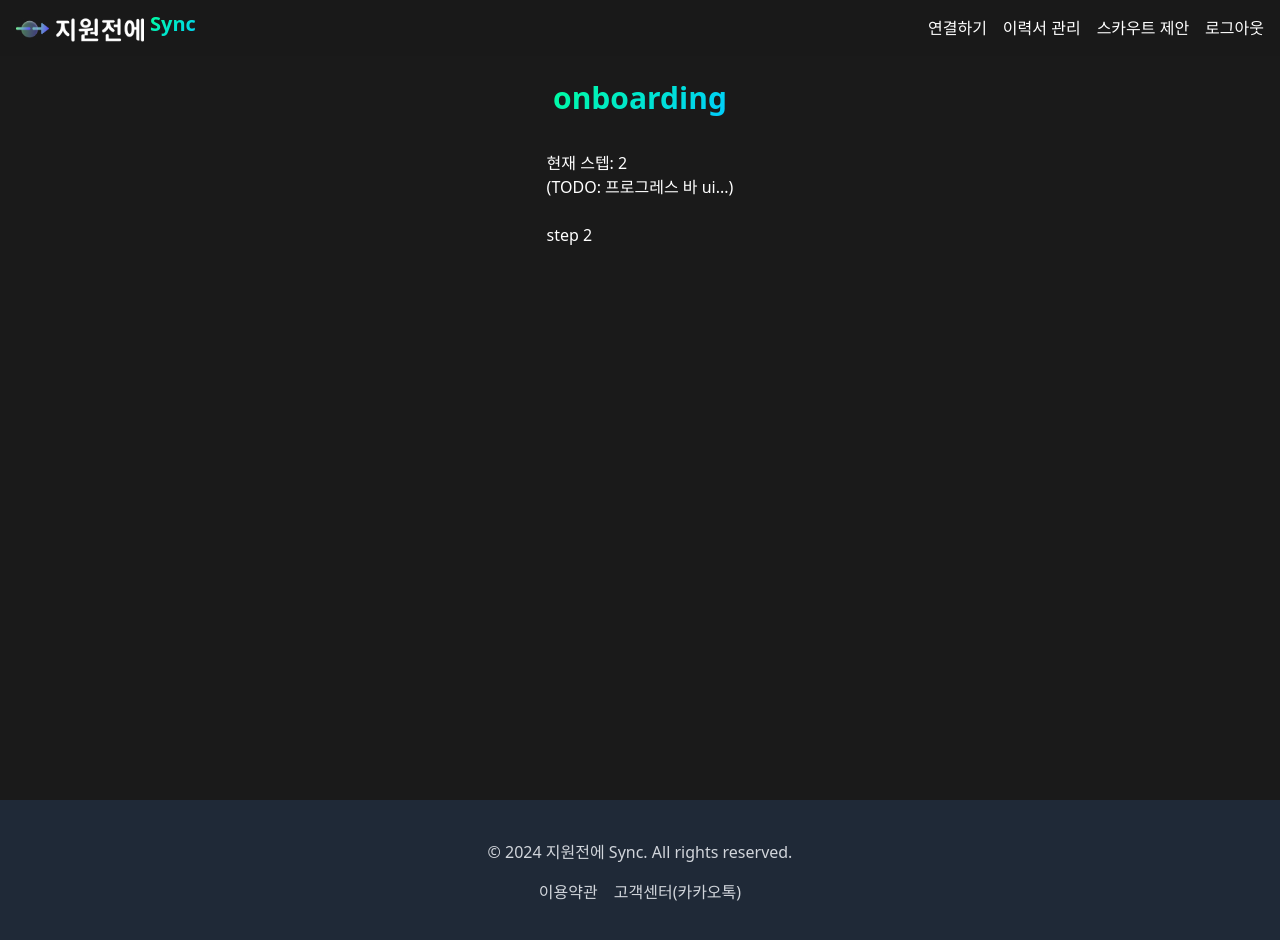
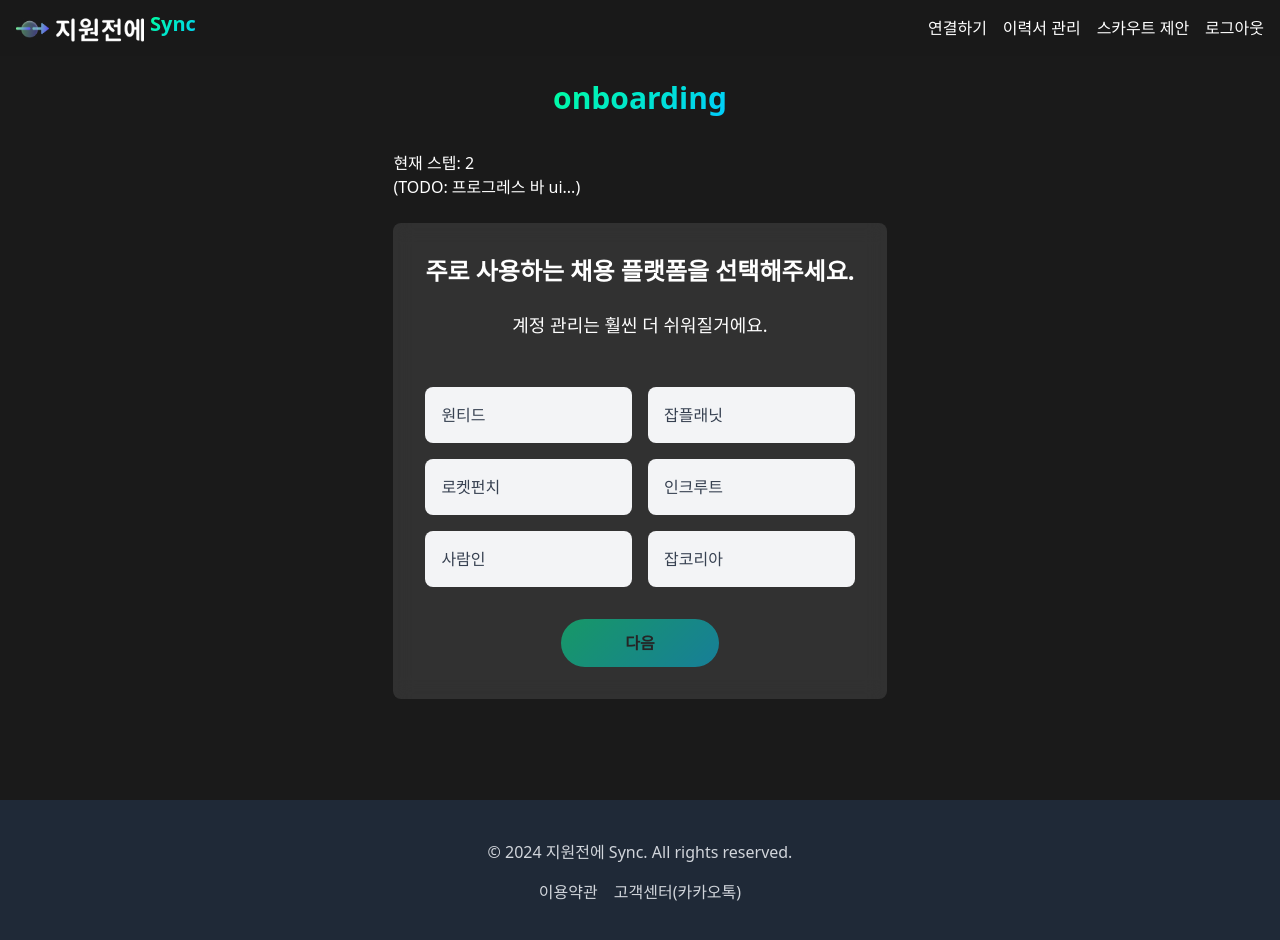
Before and after one commit to team-in10s/jiwon-sync-frontend, a Next.js app: page /app/onboarding in a window 1280 px wide. Both pictures are taken after a click on the button "1분 만에 커리어 계정 만들기". Shown: the top 940 px of the page. Built offline with nearby package versions, Linux system fonts and the light colour scheme.

Commit message:
feat: step2 컴포넌트 작성

```diff
--- /dev/null
+++ b/app/app/(users)/onboarding/onboarding-step2.tsx
@@ -0,0 +1,74 @@
+import { useState } from 'react';
+
+type Step2Props = {
+  onNext: (platforms: string[]) => void;
+};
+
+const platforms = [
+  { id: 'wanted', name: '원티드' },
+  { id: 'jobplanet', name: '잡플래닛' },
+  { id: 'rocketpunch', name: '로켓펀치' },
+  { id: 'incruit', name: '인크루트' },
+  { id: 'saramin', name: '사람인' },
+  { id: 'jobkorea', name: '잡코리아' },
+];
+
+export default function OnboardingStep2({ onNext }: Step2Props) {
+  const [selectedPlatforms, setSelectedPlatforms] = useState<string[]>([]);
+  const handleSelection = (platform: string) => {
+    setSelectedPlatforms((prev) =>
+      prev.includes(platform) ? prev.filter((p) => p !== platform) : [...prev, platform]
+    );
+  };
+
+  return (
+    <div className="card w-full max-w-2xl p-8">
+      {/* heading */}
+      <p className="mb-6 text-center text-2xl font-bold">
+        주로 사용하는 채용 플랫폼을 선택해주세요.
+      </p>
+      {/* sub-heading */}
+      <p className="mb-12 text-center text-lg">계정 관리는 훨씬 더 쉬워질거에요.</p>
+
+      <div className="mb-8 grid grid-cols-2 gap-4">
+        {platforms.map((platform) => (
+          <button
+            key={platform.id}
+            onClick={() => handleSelection(platform.id)}
+            className={`flex items-center justify-between rounded-lg p-4 text-left transition-colors ${
+              selectedPlatforms.includes(platform.id)
+                ? 'bg-blue-100 text-blue-700'
+                : 'bg-gray-100 text-gray-700'
+            }`}
+          >
+            <span>{platform.name}</span>
+            {selectedPlatforms.includes(platform.id) && (
+              <svg
+                className="size-5"
+                fill="currentColor"
+                viewBox="0 0 20 20"
+                xmlns="http://www.w3.org/2000/svg"
+              >
+                <path
+                  fillRule="evenodd"
+                  d="M16.707 5.293a1 1 0 010 1.414l-8 8a1 1 0 01-1.414 0l-4-4a1 1 0 011.414-1.414L8 12.586l7.293-7.293a1 1 0 011.414 0z"
+                  clipRule="evenodd"
+                />
+              </svg>
+            )}
+          </button>
+        ))}
+      </div>
+
+      <div className="flex justify-center">
+        <button
+          onClick={() => onNext(selectedPlatforms)}
+          disabled={selectedPlatforms.length === 0}
+          className="btn-gradient rounded-full px-16 py-3 font-semibold disabled:opacity-50"
+        >
+          다음
+        </button>
+      </div>
+    </div>
+  );
+}
--- a/app/app/(users)/onboarding/onboarding-steps.tsx
+++ b/app/app/(users)/onboarding/onboarding-steps.tsx
@@ -2,6 +2,7 @@
 
 import { useState } from 'react';
 import OnboardingStep1 from './onboarding-step1';
+import OnboardingStep2 from './onboarding-step2';
 
 export default function OnboardingSteps() {
   const [currentStep, setCurrentStep] = useState(1);
@@ -12,7 +13,14 @@ export default function OnboardingSteps() {
       case 1:
         return <OnboardingStep1 onNext={() => setCurrentStep(2)} />;
       case 2:
-        return <div> step 2</div>;
+        return (
+          <OnboardingStep2
+            onNext={(platforms) => {
+              console.log('Selected platforms:', platforms);
+              setCurrentStep(3);
+            }}
+          />
+        );
       // ... 다른 스텝들도 유사하게 구현
       default:
         return <div>완료</div>;
```
